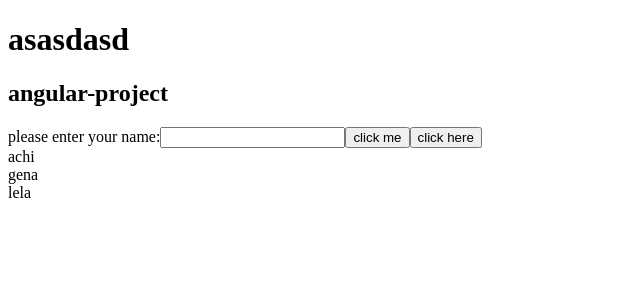
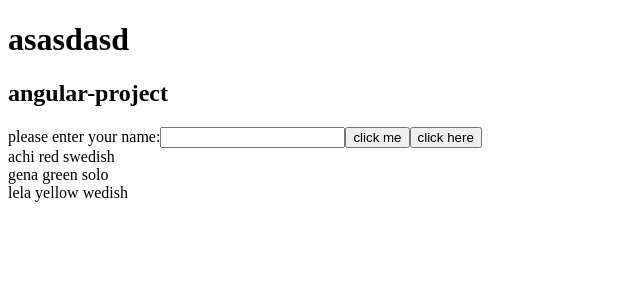
Before and after one commit to achiewe/angular-project, an Angular app: page / in a window 1280 px wide. Shown: the top 300 px of the page, without its empty margins (0-640 px from the left). Built offline with nearby package versions, Linux system fonts and the light colour scheme.

Commit message:
add the property which have object that is color name and taste

```diff
--- a/src/app/app.component.html
+++ b/src/app/app.component.html
@@ -10,5 +10,7 @@
 <div>
   <div *ngFor="let fruit of data">
     {{ fruit.name }}
+    {{ fruit.color }}
+    {{ fruit.taste }}
   </div>
 </div>
```
